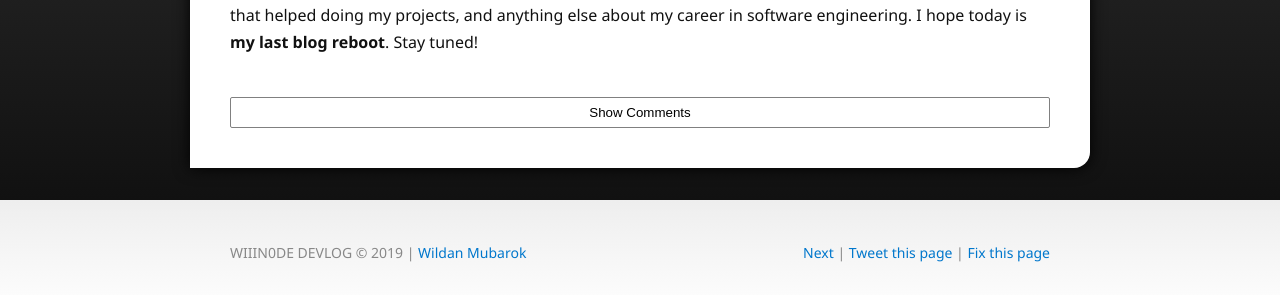
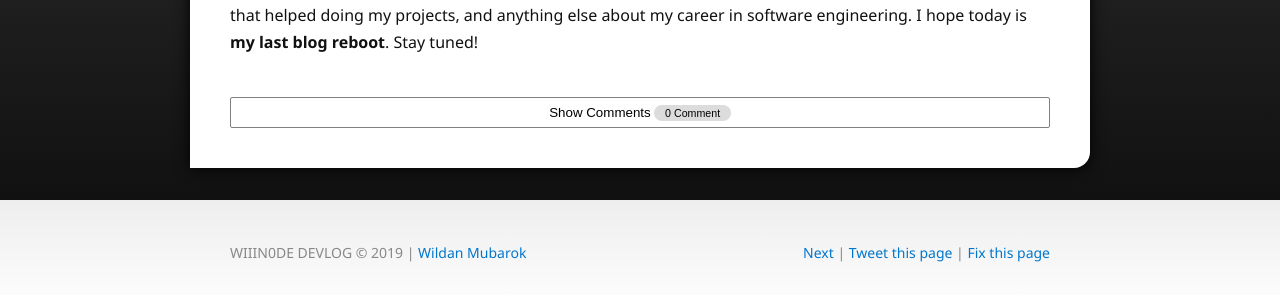
Before and after one commit to willnode/blog, a Jekyll site: the page built from _posts/2019-06-08-flushing-the-blog.md, in a window 1280 px wide. Shown: the part 613-908 px from the top of the page. Built offline with Jekyll 4.4.1, drawn with Linux system fonts in a browser that asks for light colours; comment, search, counter and statistics services are not loaded.

Commit message:
revise comment

```diff
--- a/_includes/disqus_comments.html
+++ b/_includes/disqus_comments.html
@@ -1,5 +1,5 @@
 {% if page.comments != false %}
-  <div id="disqus_thread"><button id="show-disqus">Show Comments <span class="disqus-comment-count" data-disqus-identifier="{{ page.url | absolute_url }}"></span></button></div>
+  <div id="disqus_thread"><button id="show-disqus">Show Comments <span class="disqus-comment-count" data-disqus-url="{{ page.url | absolute_url }}">0 Comment</span></button></div>
   <script>
     var disqus_config = function () {
       this.page.url = '{{ page.url | absolute_url }}';
--- a/_sass/layout.scss
+++ b/_sass/layout.scss
@@ -268,3 +268,10 @@ h6:hover .header-link {
 .footnotes {
   @include relative-font-size(0.8);
 }
+
+.disqus-comment-count {
+  font-size: 80%;
+  background-color: gainsboro;
+  border-radius: 100px;
+  padding: 2px 1em;
+}
```
